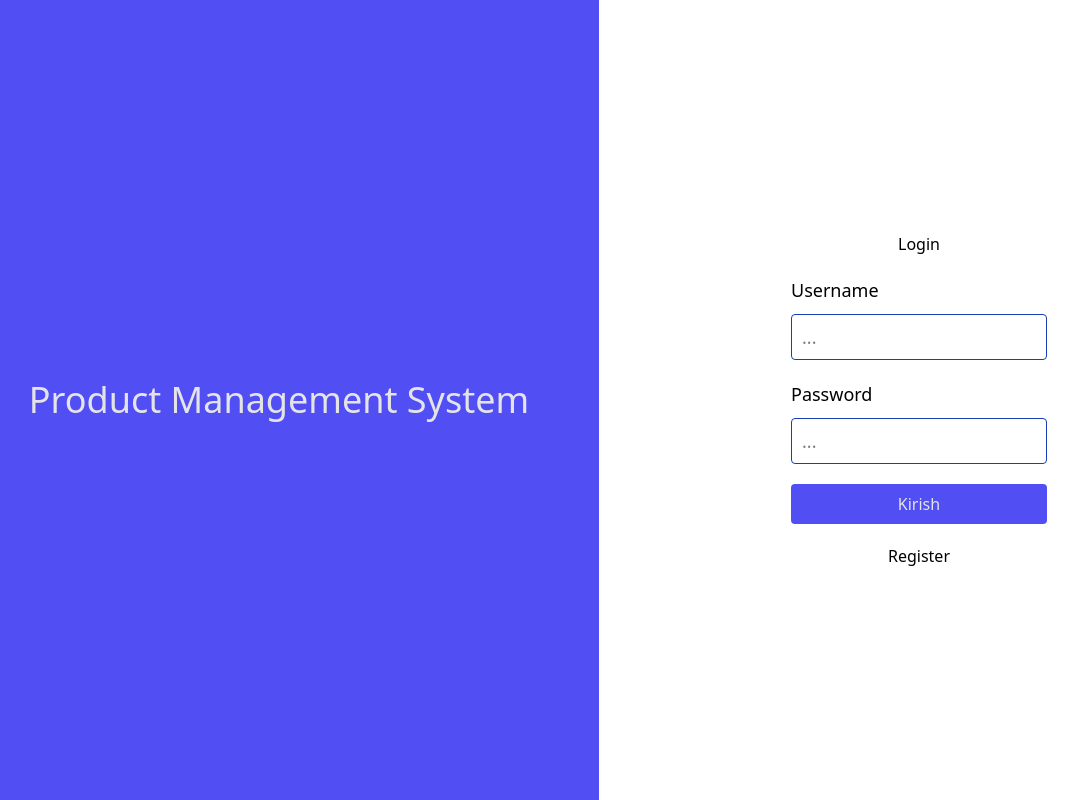
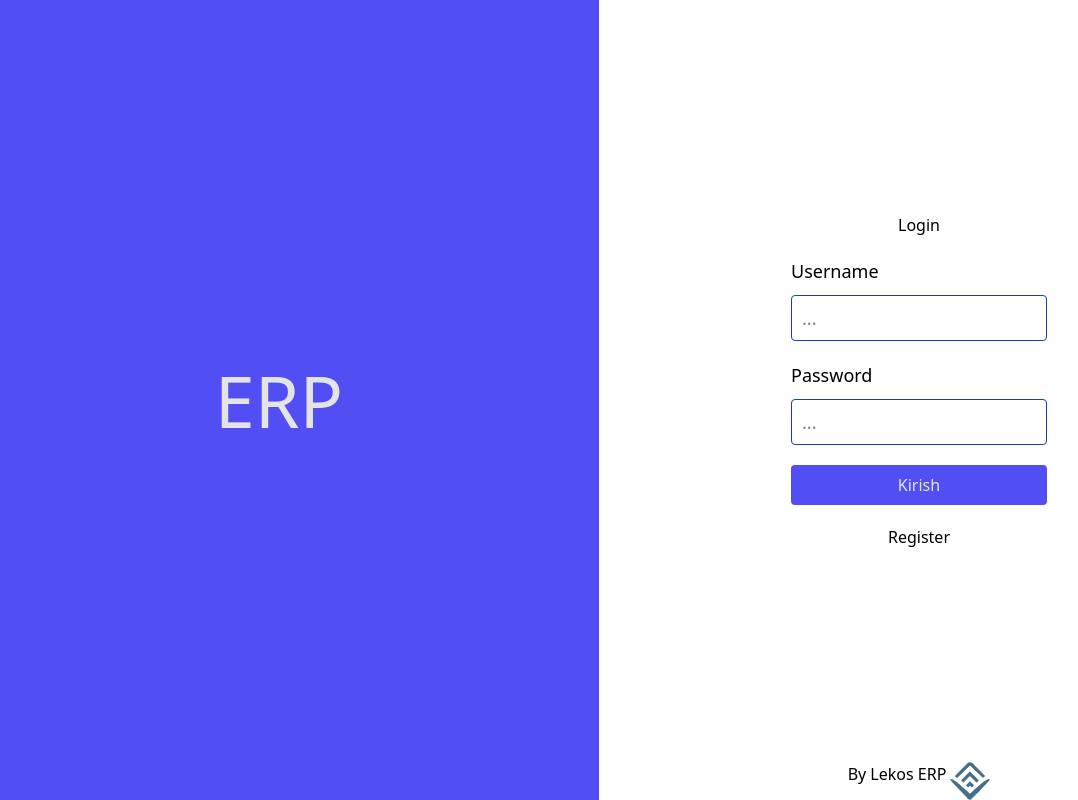
Before and after one commit to Islomov-Doniyorbek/lekos-erp, a Next.js app: page /auth in a window 1280 px wide. Shown: the whole page, without its empty margins (41-1119 px from the left). Built offline with nearby package versions, Linux system fonts and the light colour scheme.

Commit message:
1.0.0.12

```diff
--- a/src/app/auth/page.tsx
+++ b/src/app/auth/page.tsx
@@ -3,6 +3,8 @@ import React, { useState } from 'react'
 import { useRouter } from 'next/navigation'
 import { useM } from '../context'
 import { MdDangerous } from 'react-icons/md'
+import Image from 'next/image'
+import Logo from "../../../public/logo-2-vectr.svg"
 const Auth: React.FC = () => {
   const router = useRouter()
   const [password, setPassword] = useState('')
@@ -34,13 +36,14 @@ const Auth: React.FC = () => {
   }
 };
 
-  const handleRegister = async (e: React.FormEvent) => {
+const handleRegister = async (e: React.FormEvent) => {
   e.preventDefault()
   try {
     const userData = await register(email, password, fullname, username, stir, phone) // ✅ tartib to‘g‘rilandi
     console.log("User info:", userData)
     alert("Success")
     setIsForm(false)
+    router.push("/login");
     setIsForm(true)
   } catch (err) {
     alert(err || "Xatolik yuz berdi")
@@ -60,11 +63,12 @@ const Auth: React.FC = () => {
     <div className='w-full min-h-screen'>
       <div className="w-full h-full grid grid-cols-1 md:grid-cols-2">
         <div className="col h-screen hidden md:flex justify-center items-center bg-[#514EF3]">
-          <h1 className='text-4xl text-zinc-200'>
-            Product Management System
+          <h1 className='text-7xl text-zinc-200'>
+            ERP
           </h1>
         </div>
-        <div className="col h-screen flex justify-center items-center">
+        <div className="col h-screen flex flex-col justify-between items-center">
+          <p></p>
           <div className="wrapper w-full">
             <form onSubmit={handleLogin} className={`w-full ${isForm ? "hidden" : "flex"} flex-col gap-5 items-center`}>
               <h3>Login</h3>
@@ -173,6 +177,9 @@ const Auth: React.FC = () => {
               </p>
             </form>
           </div>
+          <p className='flex gap-1'>
+            By Lekos ERP <Image width={40} height={40} src={Logo} alt="12" />
+          </p>
         </div>
       </div>
     </div>
--- a/src/app/stock/page.tsx
+++ b/src/app/stock/page.tsx
@@ -641,16 +641,14 @@ const Products = () => {
                                   placeholder='izoh'
                                 />
                               </td>
-                              <td className='cursor-pointer  gap-2 text-2xl px-3 py-3'>
-                                <div>
+                              <td className='cursor-pointer text-right  gap-2 text-2xl px-3 py-3'>
                                   <button
                                   onClick={handleAddProduct}
-                                  className='cursor-pointer flex items-center justify-center w-8 h-8 text-xl text-green-600 hover:text-green-800'
+                                  className='cursor-pointerw-8 h-8 text-xl text-green-600 hover:text-green-800'
                                   title="Qo'shish"
                                 >
                                   <FaPlusCircle />
                                 </button>
-                                </div>
                               </td>
                             </tr>
 
--- a/src/components/sidebar.tsx
+++ b/src/components/sidebar.tsx
@@ -107,10 +107,10 @@ const SideBar = () => {
                     <Link onClick={()=>{
                         toggleMenu();
                     }}
-                    className={`${bg2} ${pathName == item.path ? "bg-white text-[#0053d9] rounded-l-full" : `${txt}`} py-2 lg:py-4 w-full
+                    className={`${bg2} ${pathName == item.path ? "bg-white text-[#0053d9]" : `${txt}`} py-2 lg:py-4 w-full
                       flex  relative
-                     flex-col gap-1 lg:gap-1.5 rounded-l-2xl lg:rounded-l-4xl
-                     items-center hover:bg-white transition duration-700 hover:text-[#0053d9] `} key={item.id} href={item.path}>
+                     flex-col gap-1 lg:gap-1.5 rounded-l-full
+                     items-center hover:bg-white hover:rounded-l-full transition duration-700 hover:text-[#0053d9] `} key={item.id} href={item.path}>
                             <span className='text-xl'>{item.ico}</span>
                             <span className='text-lg text-center'>{item.title}</span>
                             <div className={`${item.count !=null ? (item.count > 0 ? "block" : "hidden") : "hidden"} absolute flex items-center justify-center w-5 h-5 rounded-full bg-red-500 left-6 top-2`}>{item.count!=null ? item.count : null}</div>
```
